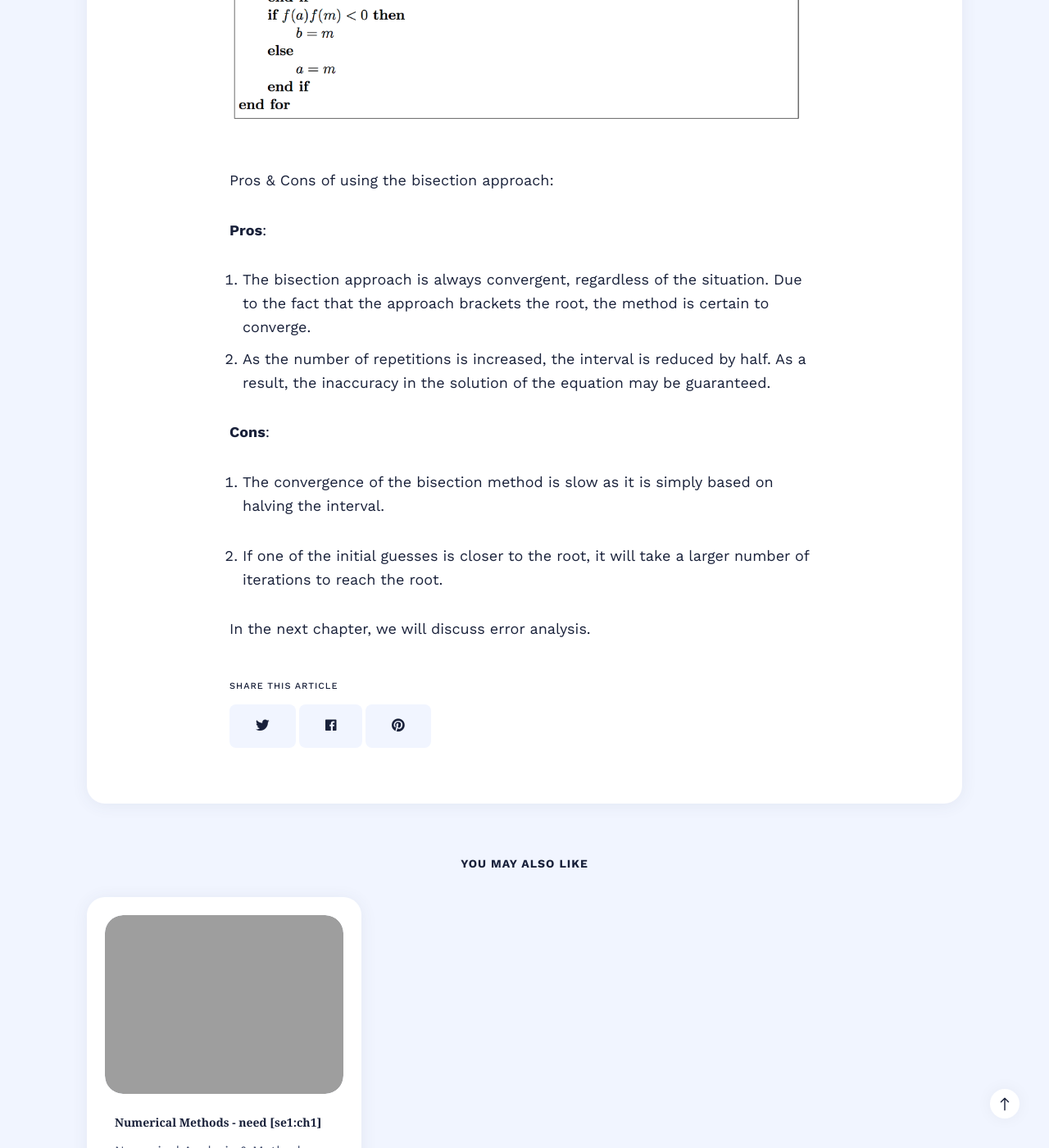
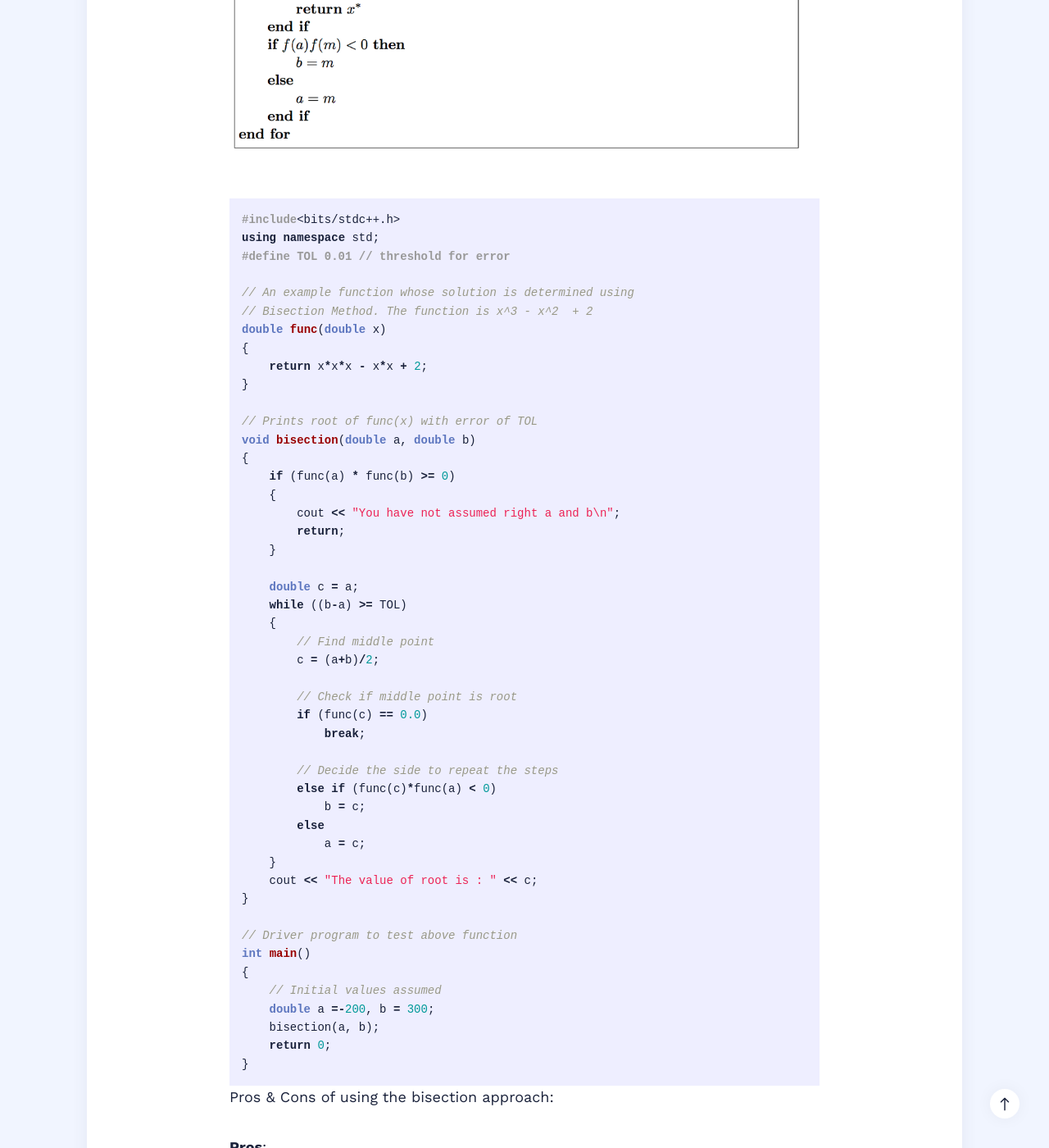
Before and after one commit to akhalilli/akhalilli.github.io, a Jekyll site: the page built from _posts/2021-12-08-bisection-method-ch2.md, in a window 1280 px wide and 1400 px high, scrolled down 4121 px. Shown: the whole window at 82% size. Built offline with Jekyll 4.4.1, drawn with Linux system fonts in a browser that asks for light colours; nearby versions of some CDN libraries; some web fonts are replaced; some of the changed text lies outside the part shown; grey boxes are pictures that could not be loaded.

Commit message:
some updates

````diff
--- a/_config.yml
+++ b/_config.yml
@@ -1,7 +1,7 @@
 ---
 #-------------------------------
 # General Site Settings
-title: ""
+title: "0x10011"
 logo: # mylogo.
 description: My perspectives on Computer Science.
 baseurl: ""
@@ -40,7 +40,7 @@ social:
 #-------------------------------
 # Newsletter (_includes/footer-widgets/widget-subscribe.html)
 mailchimp: true # To enable the mailchimp form, use the value 'true'. To disable the form, use the value 'false' or leave the field blank.
-mailchimp__title: Get interesting news # Add your Title
+mailchimp__title: Get informed # Add your Title
 mailchimp__text: Subscribe to my newsletter and I'll send you the emails of latest posts. # Add your description.
 mailchimp__identifier: # Add your MailChimp form identifier. For example - blogenjoyfreedom.us16.list-manage.com/subscribe/post?u=cd56155d76ddeeb4c0bc4d080&amp;id=7a526cd13e
 mailchimp__button__text: Join # Add your button text
@@ -56,7 +56,7 @@ contact:
 
 #-------------------------------
 # Comment Section (Disqus)
-disqus-identifier: anvodstudio-demo # Add your shortname for Disqus Comment. For example anvodstudio-demo
+disqus-idisqudentifier: akhalilli # Add your shortname for Disqus Comment. For example anvodstudio-demo
 
 #-------------------------------
 # Google Analytics
--- a/_posts/2021-12-08-bisection-method-ch2.md
+++ b/_posts/2021-12-08-bisection-method-ch2.md
@@ -57,6 +57,56 @@ The TOL error notion is not important to this chapter; we'll cover error analysi
 <img align="center" src="../images/bisectch2/bisect_fig6.png" alt="bisection figure-6">
 </p>
 
+```cpp
+#include<bits/stdc++.h>
+using namespace std;
+#define TOL 0.01 // threshold for error
+
+// An example function whose solution is determined using
+// Bisection Method. The function is x^3 - x^2  + 2
+double func(double x)
+{
+    return x*x*x - x*x + 2;
+}
+
+// Prints root of func(x) with error of TOL
+void bisection(double a, double b)
+{
+    if (func(a) * func(b) >= 0)
+    {
+        cout << "You have not assumed right a and b\n";
+        return;
+    }
+
+    double c = a;
+    while ((b-a) >= TOL)
+    {
+        // Find middle point
+        c = (a+b)/2;
+
+        // Check if middle point is root
+        if (func(c) == 0.0)
+            break;
+
+        // Decide the side to repeat the steps
+        else if (func(c)*func(a) < 0)
+            b = c;
+        else
+            a = c;
+    }
+    cout << "The value of root is : " << c;
+}
+
+// Driver program to test above function
+int main()
+{
+    // Initial values assumed
+    double a =-200, b = 300;
+    bisection(a, b);
+    return 0;
+}
+```
+
 Pros & Cons of using the bisection approach:
 
 **Pros**:
````
Also changed, not shown: _posts/2021-12-01-error-analysis.md (renamed from _posts/2021-12-01-numerical-methods-intro.md, +3 -3 lines).
